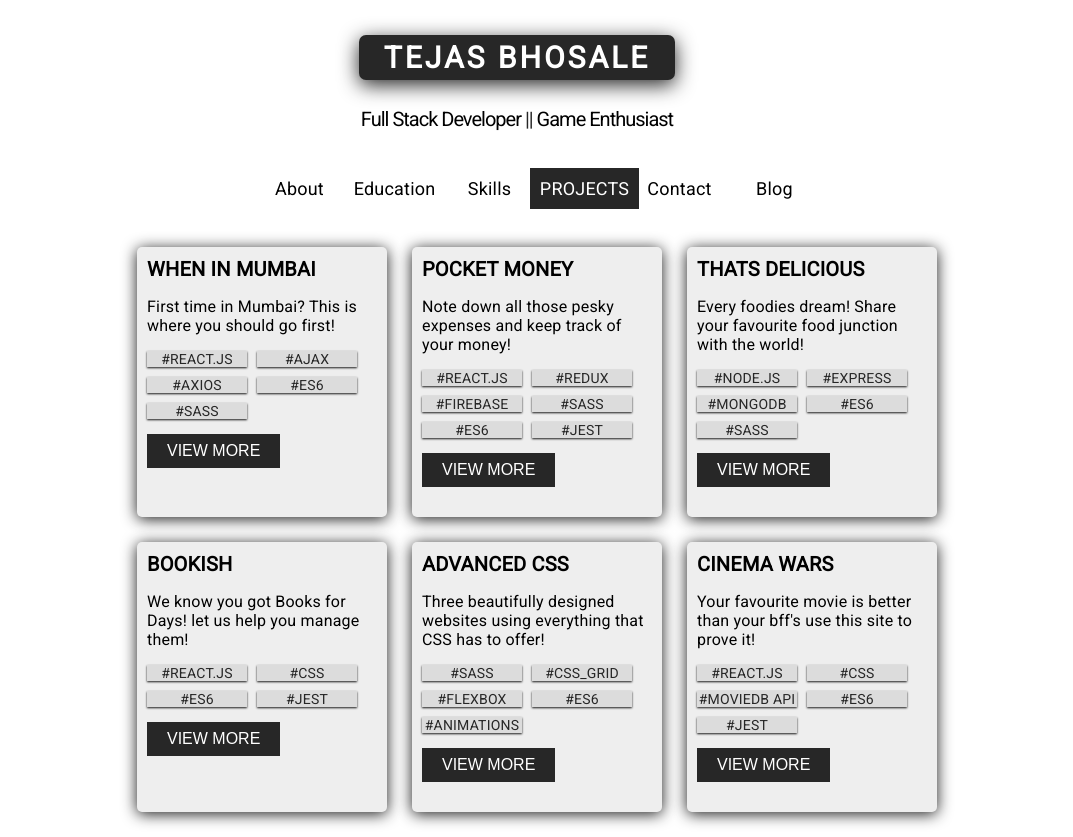
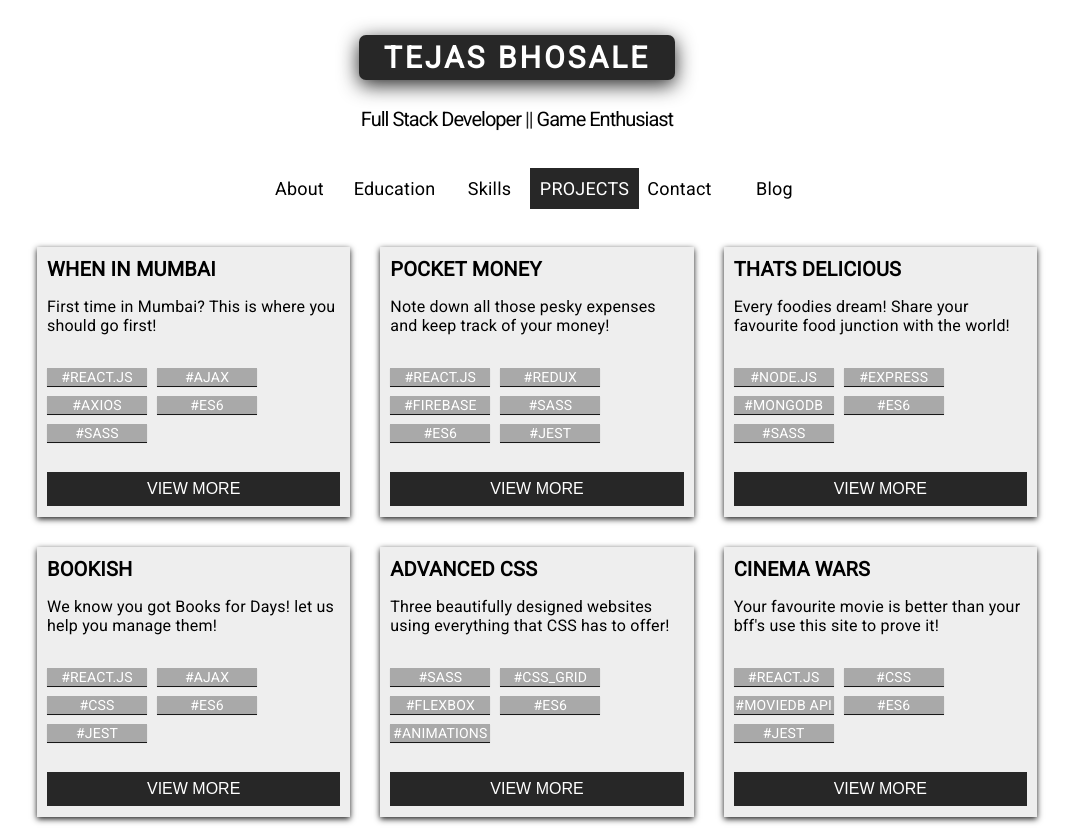
Before and after one commit to bhosaleT/my-portfolio-react, a React (Create React App) app: page / in a window 1280 px wide. Both pictures are taken after a click on the item "Projects". Shown: the whole page, without its empty margins (123-1196 px from the left). Built offline with nearby package versions, Linux system fonts and the light colour scheme.

Commit message:
updated css for projects component

```diff
--- a/src/css/App.css
+++ b/src/css/App.css
@@ -349,16 +349,19 @@ li {
   margin: 20px auto;
   display: grid;
   grid-template-columns: repeat(auto-fit, minmax(250px, 1fr));
-  grid-gap: 25px;
-  width: 800px;
+  grid-gap: 30px;
+  width: 1000px;
 }
 
 .project {
   background-color: #eeeeee;
   padding: 10px;
   height: 250px;
-  border-radius: 5px;
-  box-shadow: 0 2px 15px rgba(0, 0, 0, 0.9);
+  /* border-radius: 5px; */
+  box-shadow: 0 2px 6px rgba(0, 0, 0, 0.9);
+  display: grid;
+  justify-content: center;
+  align-items: center;
 }
 
 .project-title {
@@ -367,9 +370,14 @@ li {
   text-transform: uppercase;
 }
 
+.project-desc {
+  height: 55px;
+}
+
 .tag-div {
   margin: 0;
   padding: 0;
+  margin-bottom: 15px;
 }
 
 .tags {
@@ -381,11 +389,13 @@ li {
 }
 
 .tag-item {
-  background-color: #dcdcdc;
+  background-color: #a9a9a9;
   color: #272727;
   font-size: 14px;
   text-transform: uppercase;
   text-align: center;
+  padding: 1px;
+  color: white;
   /* border-radius: 5px; */
-  box-shadow: 0 1px 2px rgba(0, 0, 0, 0.9);
+  box-shadow: 0 0.5px 0.5px rgba(0, 0, 0, 0.9);
 }
--- a/src/projects.js
+++ b/src/projects.js
@@ -20,7 +20,7 @@ const projectElements = {
   project4: {
     name: "Bookish",
     descShort: "We know you got Books for Days! let us help you manage them!",
-    tags: ["React.js", "CSS", "ES6", "Jest"]
+    tags: ["React.js", "AJAX", "CSS", "ES6", "Jest"]
   },
   project5: {
     name: "Advanced CSS",
```
